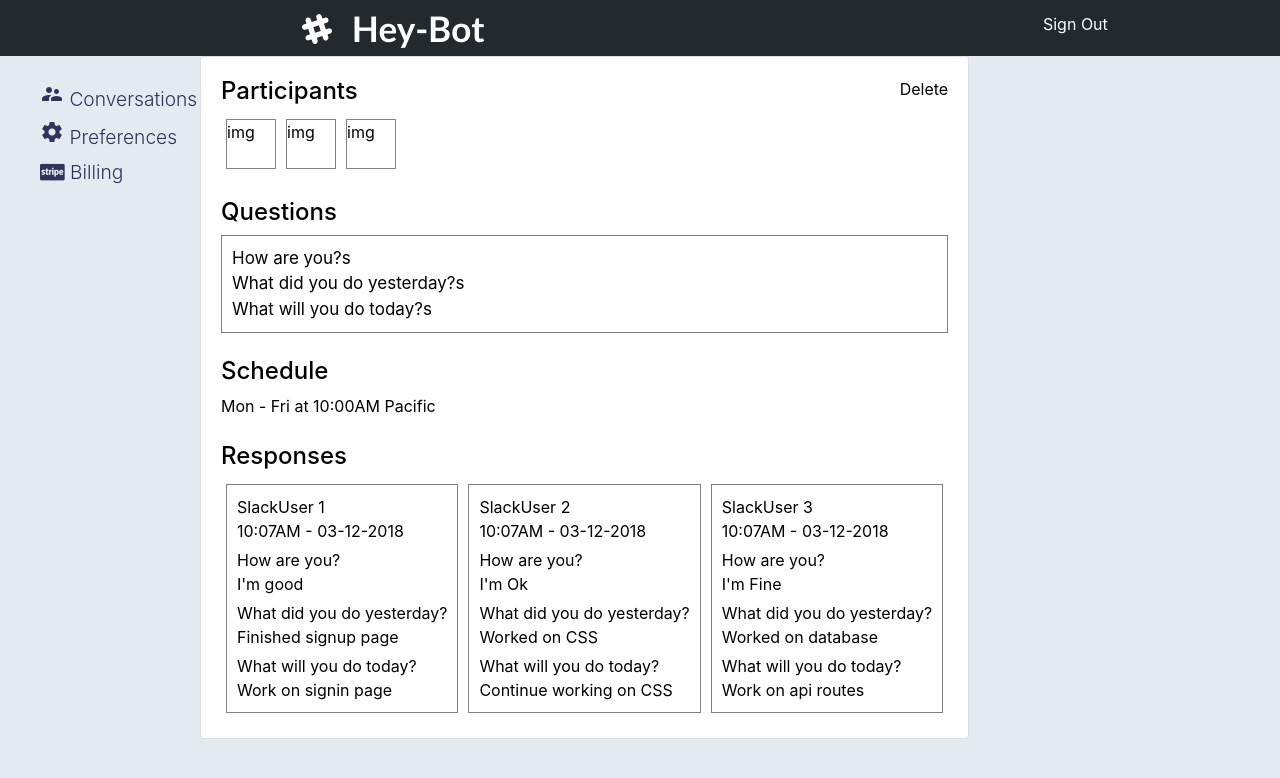
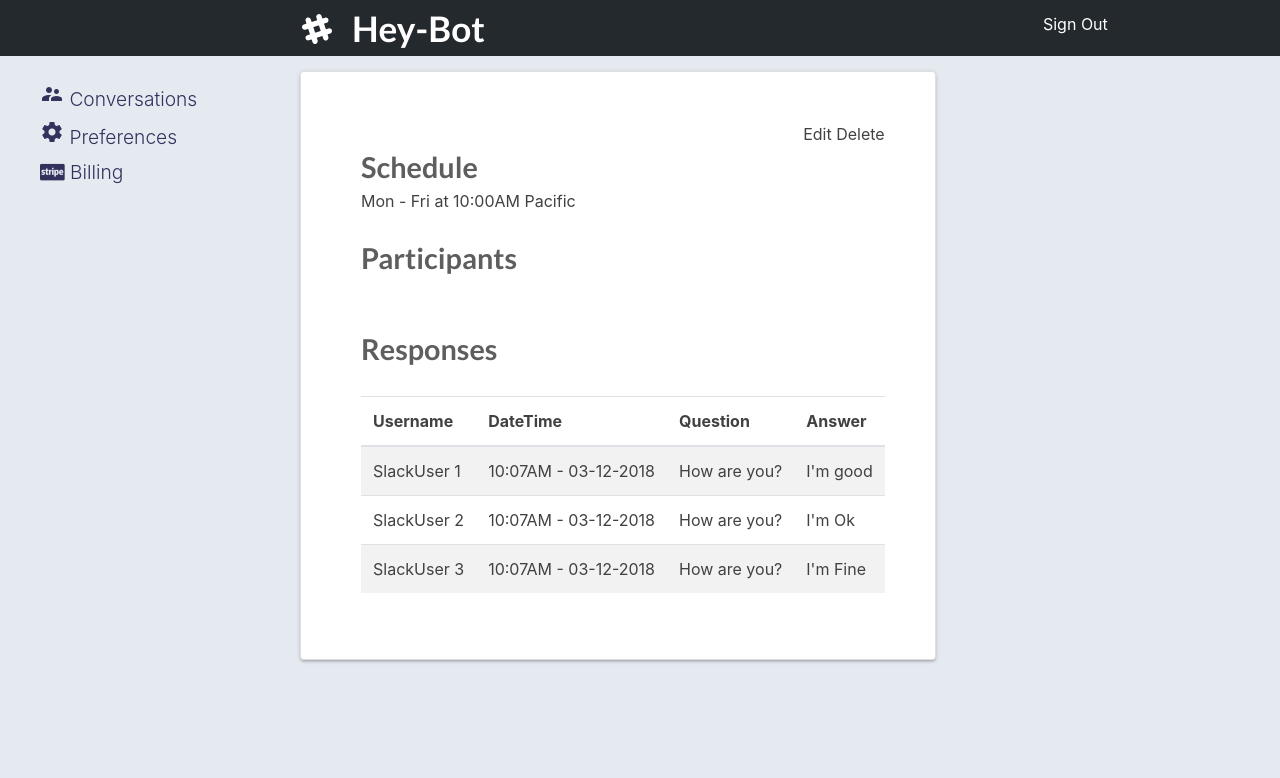
Before and after one commit to Streltz/heyteam, a React (Create React App) app in the folder hey-team/: page /dashboard/01 in a window 1280 px wide. Shown: the top 778 px of the page. Built offline with nearby package versions, Linux system fonts and the light colour scheme; sample sign-in values are in the browser's storage; what react-stripe-elements would draw is missing.

Commit message:
cleaned up the view convo styling

```diff
--- a/hey-team/src/components/Billing/styles.css
+++ b/hey-team/src/components/Billing/styles.css
@@ -17,7 +17,7 @@
 {
     box-shadow: 0 2px 2px 0 rgba(43, 43, 43, 0.151), 0 3px 1px -2px rgba(34, 34, 34, 0.082), 0 1px 5px 0 rgba(31, 31, 31, 0.13);
     padding: 30px;
-    height: 450px;
+    height: auto;
     align-content: center;
 }
 
--- a/hey-team/src/components/ConvoDetail/Response.js
+++ b/hey-team/src/components/ConvoDetail/Response.js
@@ -1,23 +1,15 @@
 import React from 'react';
+import {Card} from 'reactstrap';
+
 
 function Response(props) {
   return (
-    <div className='response'>
-    	<div>{props.response.username}</div>
-    	<div>{props.response.time}</div>
-    	<div>
-    		{
-    			props.questions.map((question, index) => {
-    				return (
-    					<div>
-    						<div className="question">{question}</div>
-    						<div className="answer">{props.response.answers[index]}</div>
-    					</div>
-    				)
-    			})
-    		}
-    	</div>
-    </div>
+    <tr>
+    	<td>{props.response.username}</td>
+    	<td>{props.response.time}</td>
+			<td>{props.questions[0]}</td>
+			<td>{props.response.answers[0]}</td>
+    </tr>
   );
 }
 
--- a/hey-team/src/components/ConvoDetail/ViewConvo.js
+++ b/hey-team/src/components/ConvoDetail/ViewConvo.js
@@ -30,7 +30,7 @@ class ViewConvo extends React.Component {
     console.log('single convo', convo);
     return (
       <main id="view-main">
-        <Card className="edge-card-extended">
+        <Card className="edge-card">
           <div className='view-wrapper'>
             <div className='button-container'>
               {/* <Link to={`/edit/${this.props.current._id}`} className='edit-button'>edit</Link> */}
@@ -38,36 +38,43 @@ class ViewConvo extends React.Component {
             </div>
             {!this.props.loading ?
               <div className="viewconvo">
-                <div className="participants-edit">
-                  <h4 className="part-title">Participants</h4>
-                  <div className="part-edit-delete"><Link to="/dashboard/edit">Edit</Link> Delete</div>
+                <div className="participants-edit text-right">
+                  <div className="part-edit-delete">
+                    <Link className="dark-link" to="/dashboard/edit">Edit  </Link>
+                    Delete
                   </div>
+                </div>
+
+                <div className="content-container text-left">
+                  <div className="schedule sub-header">Schedule</div>
+                  <div className="schedule-time"> Mon - Fri at 10:00AM Pacific</div>
+                  <br />
+                  <div className="sub-header">Participants</div>
                   <div className="participants">
                     {
                       convo.participants.map(participant => {
-                      return (
-                        <div className="participant">img</div>
-                      )
+                        /*return (
+
+                        )*/
                       })
                     }
                   </div>
                   <br />
-                <h4>Questions</h4>
-                <div className="question-box">
-                  {
-                    convo.questions.map(question => {
-                      return (
-                        <div>{question}s</div>
-                      )
-                    })
-                  }
-                </div>
+
                   <br />
-                <h4 className="schedule">Schedule</h4>
-                <div className="schedule-time">Mon - Fri at 10:00AM Pacific</div>
+                  <div className="sub-header">Responses</div>
                   <br />
-                <h4>Responses</h4>
-                <div className="response-boxes">
+                  <div className="table-responsive table-striped">
+                    <table class="table">
+                      <thead>
+                        <tr>
+                          <th> Username </th>
+                          <th> DateTime </th>
+                          <th> Question </th>
+                          <th> Answer </th>
+                        </tr>
+                      </thead>
+                      <tbody>
                         {
                           convo.responses.map(response => {
                             return (
@@ -75,6 +82,9 @@ class ViewConvo extends React.Component {
                             )
                           })
                         }
+                      </tbody>
+                    </table>
+                  </div>
                 </div>
               </div>
               :
--- a/hey-team/src/components/ConvoDetail/convo_detail.css
+++ b/hey-team/src/components/ConvoDetail/convo_detail.css
@@ -1,16 +1,8 @@
 .view-wrapper {
 	height: 100%;
 	text-align: left;
-	color: white;
 	padding: 20px;
-	color: black;
-}
-
-.viewconvo {
-
-}
-
-.participants-edit {
+	color: rgb(65, 65, 65);
 }
 
 .part-title {
@@ -19,7 +11,6 @@
 
 .part-edit-delete {
 	display: inline-block;
-	float: right;
 }
 
 .participants {
@@ -27,14 +18,12 @@
 }
 
 .participant {
-	border: 1px solid gray;
 	width: 50px;
 	height: 50px;
 	margin: 5px;
 }
 
 .question-box {
-	border: 1px solid gray;
 	font-size: 17px;
 	padding: 10px;
 }
@@ -49,3 +38,28 @@
 	padding: 10px;
 	margin: 5px;
 }
+#view-main
+{
+	background-color: rgb(229, 234, 241);
+    text-align: center;
+    padding-top: 15px;
+    padding-left: 100px;
+    padding-right: 0px !important;
+}
+.dark-link
+{
+	color: rgb(65, 65, 65) !important;
+}
+.sub-header
+{
+	color:rgba(58, 58, 58, 0.815);
+    font-family: 'Lato', sans-serif;
+    font-weight: 700;
+    font-size: 1.8em;
+    padding: 0px;
+}
+
+.content-container
+{
+	padding-left: 10px;
+}
```
Lines whose indentation alone changed are shown as unchanged.
